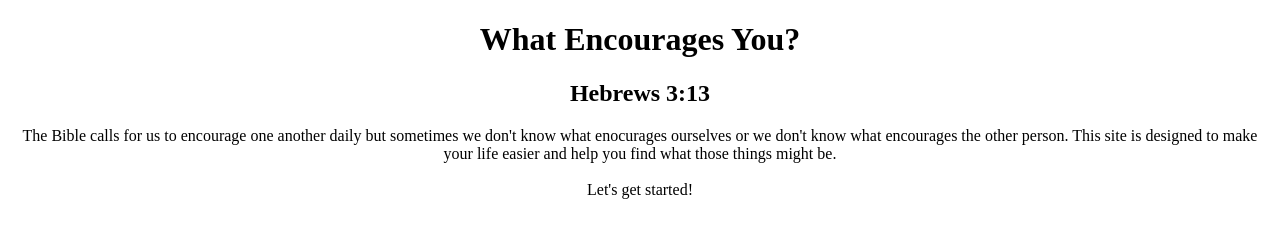
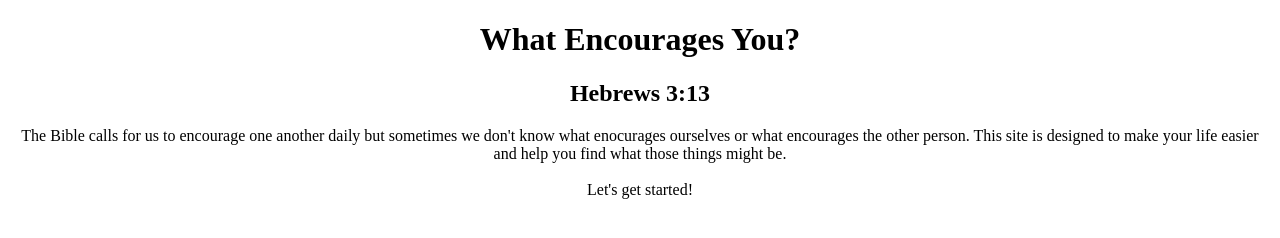
Before and after one commit to testerJDtech/encourage-my-soul, a plain HTML site: page index.html in a window 1280 px wide. Drawn offline with Linux system fonts and the light colour scheme.

Commit message:
just need to push to carry on update from home

```diff
--- a/index.html
+++ b/index.html
@@ -12,7 +12,7 @@
     <h1>What Encourages You?</h1>
     <h2>Hebrews 3:13</h2>
     <p>The Bible calls for us to encourage one another daily but sometimes we don't know what enocurages ourselves
-        or we don't know what encourages the other person. This site is designed to make your life easier and help you
+        or what encourages the other person. This site is designed to make your life easier and help you
         find what those things might be. <br></br>
         Let's get started!
     </p>
```
